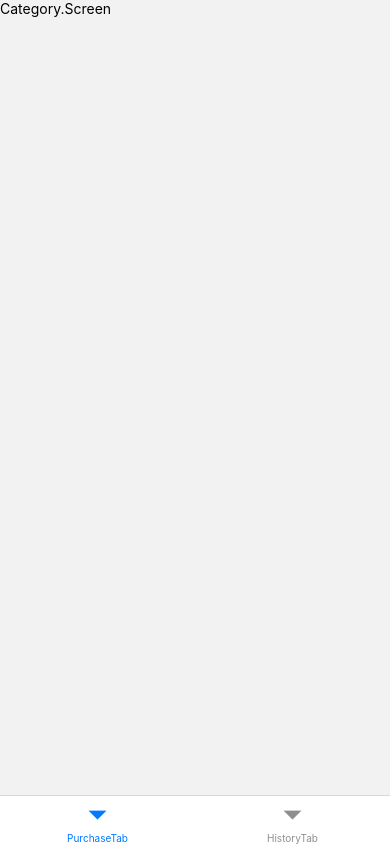
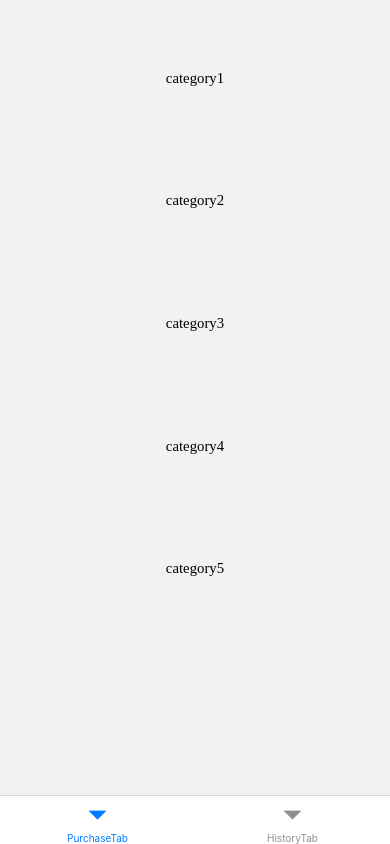
Before and after one commit to hsnGh67/alopeykTask, a React Native app: screen /Categoriy in a window 390 px wide. Built offline with nearby package versions, Linux system fonts and the light colour scheme.

Commit message:
added category flow

```diff
--- a/App.tsx
+++ b/App.tsx
@@ -1,3 +1,4 @@
+import {ServerContextProvider} from './src/mockServer/ServerContext';
 import MainNavigator from '@navigation/MainNavigator';
 import React from 'react';
 import {View} from 'react-native';
@@ -9,7 +10,9 @@ function App(): JSX.Element {
         width: '100%',
         height: '100%',
       }}>
-      <MainNavigator />
+      <ServerContextProvider>
+        <MainNavigator />
+      </ServerContextProvider>
     </View>
   );
 }
--- a/package.json
+++ b/package.json
@@ -18,7 +18,8 @@
     "react": "18.2.0",
     "react-native": "0.72.8",
     "react-native-safe-area-context": "^4.8.2",
-    "react-native-screens": "^3.29.0"
+    "react-native-screens": "^3.29.0",
+    "react-native-size-matters": "^0.4.2"
   },
   "devDependencies": {
     "@babel/core": "^7.20.0",
--- /dev/null
+++ b/src/Components/common/Typography.tsx
@@ -0,0 +1,28 @@
+import {Text, TextStyle, TextProps, ColorValue, ScaledSize} from 'react-native';
+import React from 'react';
+import {moderateScale} from 'react-native-size-matters';
+
+interface props extends TextProps {
+  children?: any;
+  style?: TextStyle;
+}
+
+const ITypography = (props: props) => {
+  return (
+    <Text
+      {...props}
+      allowFontScaling={false}
+      style={[
+        {
+          color: props?.style?.color || 'black',
+          fontSize: props?.style?.fontSize || moderateScale(14),
+          fontFamily: props?.style?.fontWeight || 'Inter-Regular',
+        },
+        props.style,
+      ]}>
+      {props.children}
+    </Text>
+  );
+};
+
+export default ITypography;
--- /dev/null
+++ b/src/Components/pages/Category/CategoryRow.tsx
@@ -0,0 +1,36 @@
+import {StyleSheet, Text, TouchableOpacity} from 'react-native';
+import React from 'react';
+import {moderateScale} from 'react-native-size-matters';
+import ITypography from '@components/common/Typography';
+import {useNavigation} from '@react-navigation/native';
+
+type PropsType = {
+  category: string;
+  onRowPressed: () => void;
+};
+export default function CategoryRow({category, onRowPressed}: PropsType) {
+  return (
+    <TouchableOpacity
+      style={styles.container}
+      activeOpacity={0.9}
+      onPress={onRowPressed}>
+      <ITypography style={styles.txt}>{category}</ITypography>
+    </TouchableOpacity>
+  );
+}
+
+const styles = StyleSheet.create({
+  container: {
+    width: '100%',
+    height: moderateScale(100),
+    borderRadius: moderateScale(4),
+    marginVertical: moderateScale(8),
+    elevation: 1,
+    alignItems: 'center',
+    justifyContent: 'center',
+    borderWidth: 0,
+  },
+  txt: {
+    textAlign: 'center',
+  },
+});
--- a/src/Components/pages/Category/CategoryScreen.tsx
+++ b/src/Components/pages/Category/CategoryScreen.tsx
@@ -1,10 +1,62 @@
-import {View, Text} from 'react-native';
+import {View, Text, ActivityIndicator, FlatList} from 'react-native';
 import React from 'react';
+import {CategoryType, PurcahseNavigationProp} from '../../../type';
+import CategoryRow from './CategoryRow';
+import {useServerContext} from '../../../mockServer/ServerContext';
+import {moderateScale} from 'react-native-size-matters';
+import {useNavigation} from '@react-navigation/native';
+
+type StateType = {
+  data: CategoryType[];
+  isLoading: boolean;
+};
 
 export default function CategoryScreen() {
+  const {getCategories} = useServerContext();
+  const [state, setState] = React.useState<StateType>({
+    data: [],
+    isLoading: true,
+  });
+  const navigation = useNavigation<PurcahseNavigationProp>();
+
+  React.useEffect(() => {
+    getCats();
+  }, []);
+
+  const getCats = async () => {
+    try {
+      const res = await getCategories();
+      if (res.status === 200) {
+        setState({
+          isLoading: false,
+          data: res.data as CategoryType[],
+        });
+      }
+    } catch (e) {}
+  };
+
+  const onRowPressed = React.useCallback((cat: string) => {
+    console.log('cat', cat);
+    navigation.navigate('Products', {category: cat});
+  }, []);
+
   return (
     <View>
-      <Text>Category.Screen</Text>
+      {state.isLoading ? (
+        <ActivityIndicator />
+      ) : (
+        <FlatList
+          data={state.data}
+          contentContainerStyle={{padding: moderateScale(16)}}
+          keyExtractor={(cat, index) => cat}
+          renderItem={({item}) => (
+            <CategoryRow
+              category={item}
+              onRowPressed={() => onRowPressed(item)}
+            />
+          )}
+        />
+      )}
     </View>
   );
 }
--- a/src/mockServer/services.ts
+++ b/src/mockServer/services.ts
@@ -31,7 +31,7 @@ const populateCategories = () => {
     for (let i = 0; i < 5; i++) {
       products.push({
         name: faker.commerce.productName(),
-        id: faker.datatype.uuid(),
+        id: Math.floor(Math.random() * 1000000).toString(),
       });
     }
     categorizedProducts[cat] = products;
@@ -73,7 +73,10 @@ export const getOrders = (): Promise<ServerResponseType> => {
 export const addOrder = (newOrder: OrderType): Promise<ServerResponseType> => {
   const promise: Promise<ServerResponseType> = new Promise(resolve => {
     setTimeout(() => {
-      const order = {...newOrder, id: faker.datatype.uuid()};
+      const order = {
+        ...newOrder,
+        id: Math.floor(Math.random() * 1000000).toString(),
+      };
       orders.push(order);
       resolve({status: 200, data: order});
     }, 1000);
--- a/src/navigation/PurchasStack.tsx
+++ b/src/navigation/PurchasStack.tsx
@@ -2,8 +2,9 @@ import React from 'react';
 import {createNativeStackNavigator} from '@react-navigation/native-stack';
 import CategoryScreen from '@components/pages/Category/CategoryScreen';
 import ProductsScreen from '@components/pages/Products/ProductsScreen';
+import {PurcahseStackNavigatorParamList} from 'src/type';
 
-const Stack = createNativeStackNavigator();
+const Stack = createNativeStackNavigator<PurcahseStackNavigatorParamList>();
 
 export default function PurchasStack() {
   return (
```
Also changed, not shown: src/type.d.ts (+13 -0 lines), 1 other file (tests, documents, lock files or other folders).
